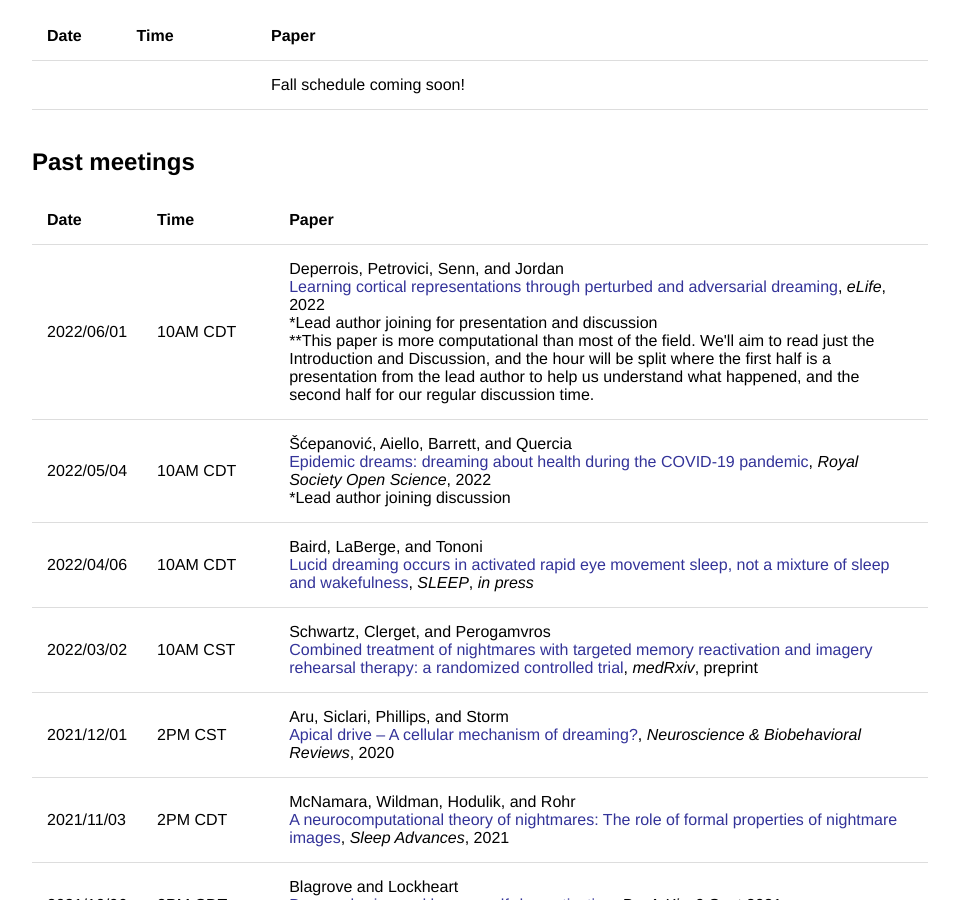
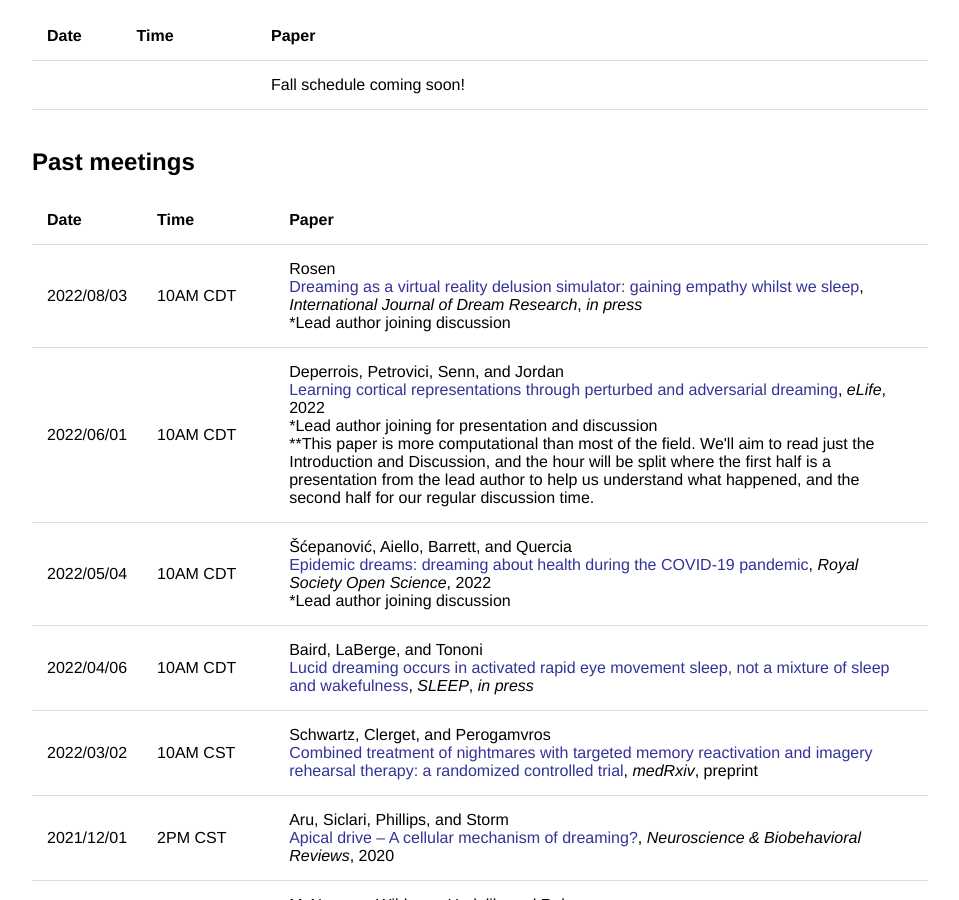
Before and after one commit to remrama/remrama.github.io, a Jekyll site: the page built from drrc/index.html, in a window 1280 px wide and 900 px high, scrolled down 705 px. Shown: the whole window, without its empty margins (160-1119 px from the left). Built offline with Jekyll 4.4.1, drawn with Linux system fonts in a browser that asks for light colours.

Commit message:
Update index.html

```diff
--- a/drrc/index.html
+++ b/drrc/index.html
@@ -36,7 +36,7 @@
             <th>Time</th>
             <th>Paper</th>
         </tr>
-         <tr>
+        <tr>
             <td></td>
             <td></td>
             <td>Fall schedule coming soon!</td>
@@ -56,6 +56,11 @@
             <th>Date</th>
             <th>Time</th>
             <th>Paper</th>
+        </tr>
+        <tr>
+            <td>2022/08/03</td>
+            <td>10AM CDT</td>
+            <td>Rosen<br><a href="https://doi.org/10.11588/ijodr.2022.1.83147">Dreaming as a virtual reality delusion simulator: gaining empathy whilst we sleep</a>, <i>International Journal of Dream Research</i>, <em>in press</em><br>*Lead author joining discussion</td>
         </tr>
         <tr>
             <td>2022/06/01</td>
```
